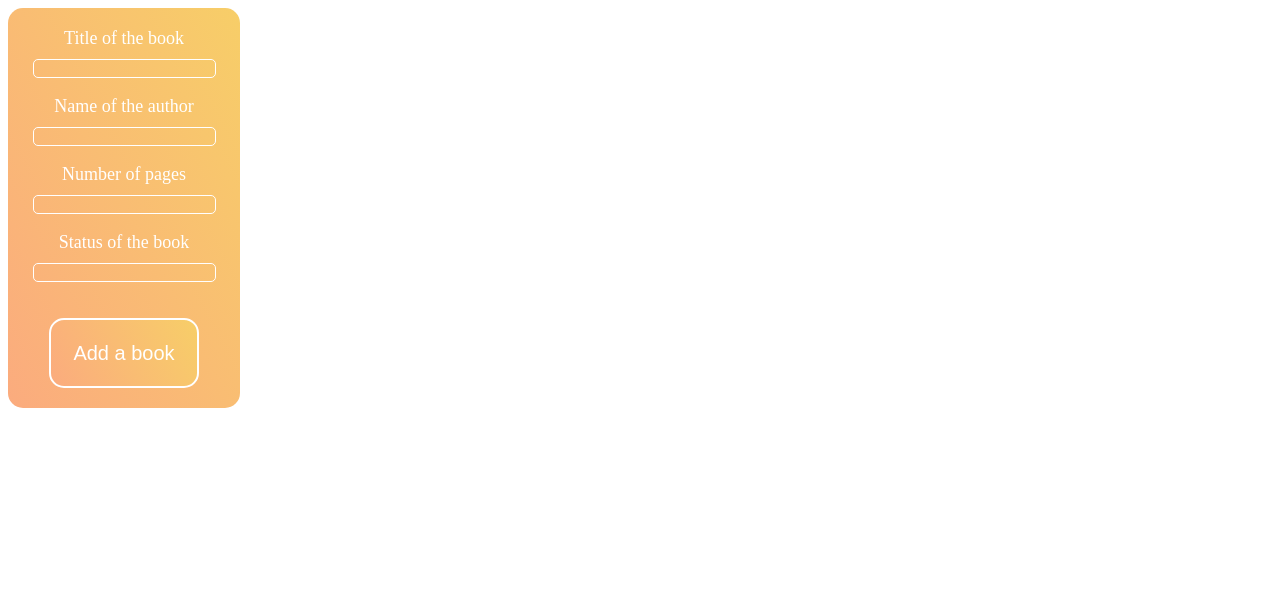
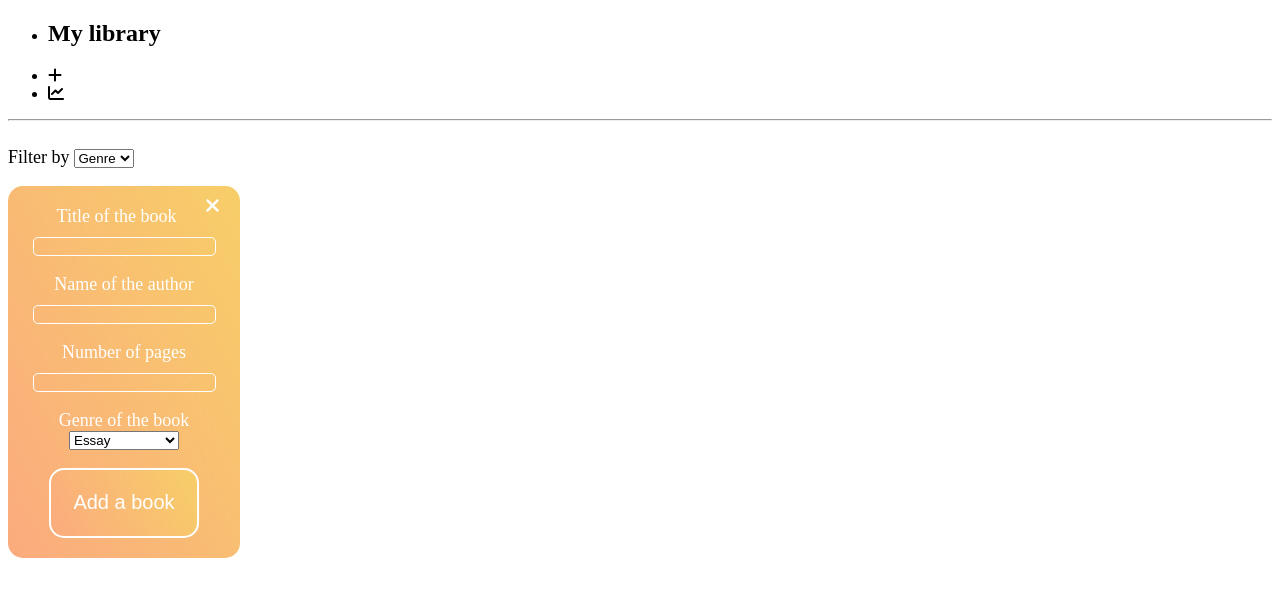
Before and after one commit to salomelhuillery/test-library, a plain HTML site: page index.html in a window 1280 px wide. Drawn offline with Linux system fonts and the light colour scheme; a web font is replaced by a local one.

Commit message:
Update index.html

```diff
--- a/index.html
+++ b/index.html
@@ -4,36 +4,93 @@
     <meta charset="UTF-8">
     <meta http-equiv="X-UA-Compatible" content="IE=edge">
     <meta name="viewport" content="width=device-width, initial-scale=1.0">
-    <title>Document</title>
+    <title>My Library</title>
     <link rel="stylesheet" href="style.css">
+    <script src="https://kit.fontawesome.com/ea534ece9c.js" crossorigin="anonymous"></script>
+    <link rel="stylesheet" href="https://use.typekit.net/lrf6lat.css">
 </head>
-
 <body>
 
 
-    <div class="addBook">
-        <form id="bookForm" action="">
+    <nav>
+        <ul>
+            <div class="myTitle">
+                <li><h1>My library</h1></li>
+            </div>
+            <div class="plusIcon">
+                <li><i class="fa-solid fa-plus" onclick="openPop()"></i></li>
+            </div>
+            <div class="graphIcon">
+                <li><i class="fa-solid fa-chart-line"></i></li>
+            </div>
+        </ul>
+
+    </nav>
+
+    <hr>
+
+    <br>
+
+    <div class="filterBox">
+        <label for="cars">Filter by</label>
+        <select name="filters" id="filters" form="filters" class="styled">
+          <option value="genre">Genre</option>
+          <option value="title">Title</option>
+          <option value="status">Status</option>
+          <option value="note">Note</option>
+        </select>
+    </div>
+
+    <br>
+
+
+    <div class="libraryShelf">
+        <div class="books">
+        </div>
+    </div>
+
+
+    <div id="popUp">
+        <div class="whiteBackground"></div>
+        <div class="addBook" id="popupForm">
+            <i class="fa-solid fa-xmark" style="float: right; font-size: 20px; margin-top: -10px;" onclick="closePop()" id="closePopStyle"></i>
+            <form id="FormBook" action="">
                 <label for="title">Title of the book</label><br>
-            <input type="title" id="title">
+                <input type="text" id="title">
                 <br><br>
                 <label for="author">Name of the author</label><br>
-            <input type="author" id="author">
+                <input type="text" id="author">
                 <br><br>
-            <label for="numPage">Number of pages</label><br>
-            <input type="numPage" id="numPage">
+                <label for="pages">Number of pages</label><br>
+                <input type="number" id="pages">
                 <br><br>
-            <label for="status">Status of the book</label><br>
-            <input type="status" id="status">
+                <label for="genre">Genre of the book</label><br>
+                <select id="genre" name="genre" class="styled">
+                    <option value="essay">Essay</option>
+                    <option value="fantasy">Fantasy</option>
+                    <option value="graphicNovel">Graphic novel</option>
+                    <option value="literaryFiction">Literary Fiction</option>
+                    <option value="sciFi">Sci Fi</option>
+                </select>
+                <br><br>
 
-            <br><br><br>
+                <!-- <label for="Rating">Rating</label>
+                <br>
+
+                <div class="rating">
+                    <input type="radio" name="stars" class="radio">
+                    <input type="radio" name="stars" class="radio">
+                    <input type="radio" name="stars" class="radio">
+                </div> -->
+
 
             </form>
-
-        <button id="addButton">Add a book</button>
+            <button type="submit" id="addButton" onclick="inTakeFormData()">Add a book</button>
+        </div>
     </div>
 
-    <script src="script.js"></script>
+        <!-- <button onclick="myLibrary.sort()">Title</button> -->
 
+    <script src="book.js"></script>
 </body>
-
 </html>
```
Lines whose indentation alone changed are shown as unchanged.
